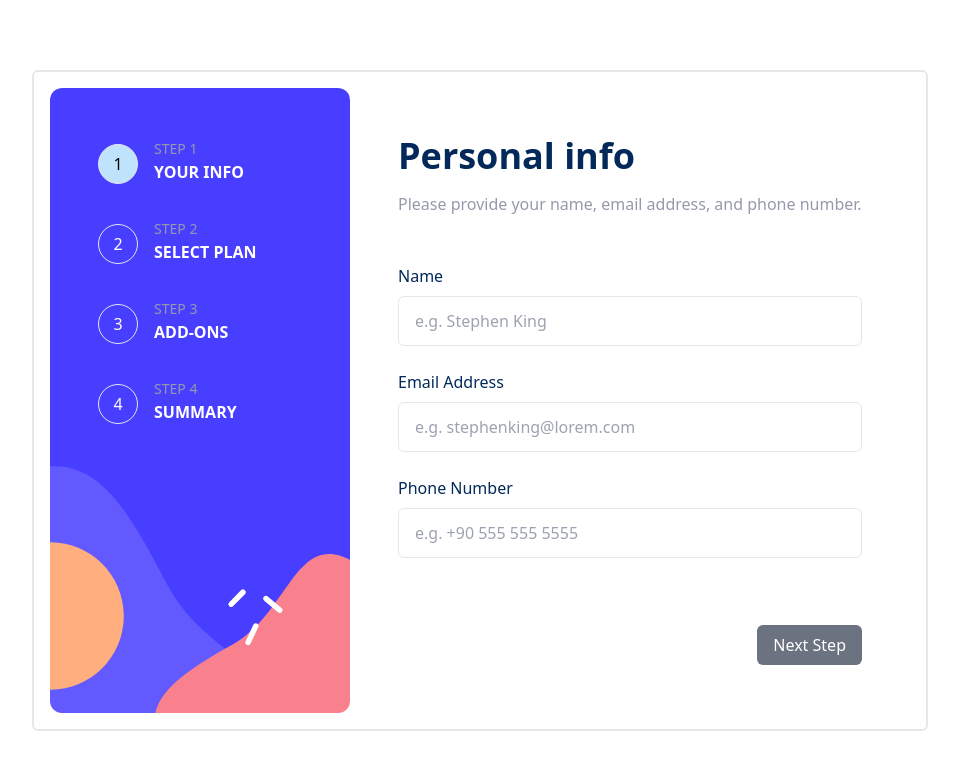
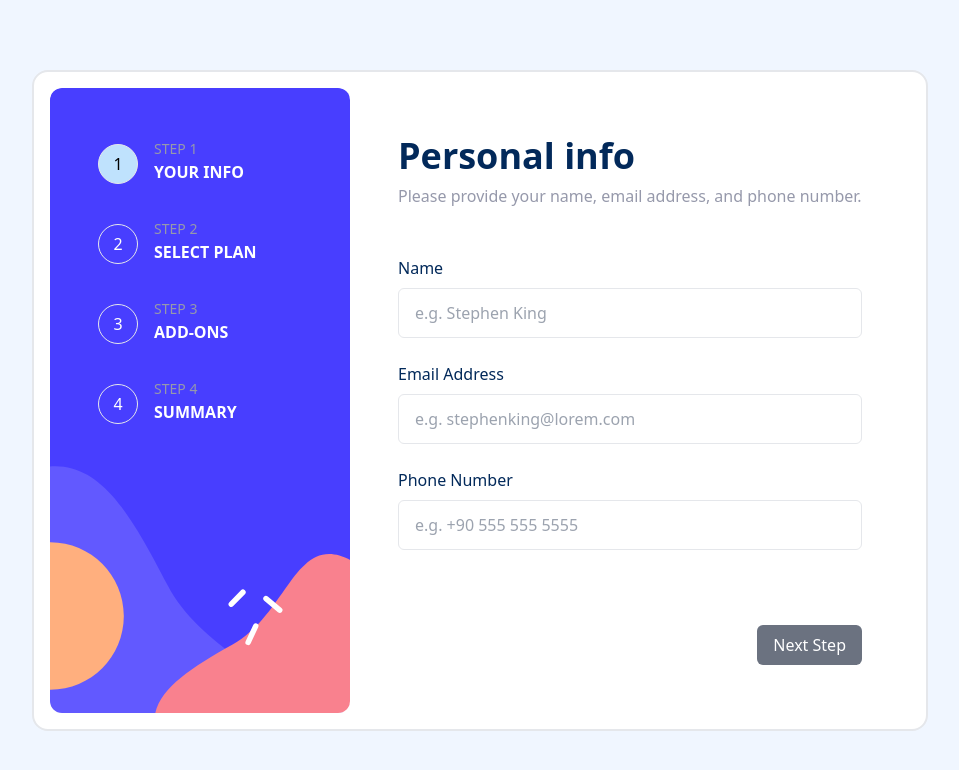
Before and after one commit to tunahangediz/multi-step-form, a React (Vite) app: page / in a window 1280 px wide. Shown: the top 770 px of the page, without its empty margins (160-1119 px from the left). Built offline with nearby package versions, Linux system fonts and the light colour scheme.

Commit message:
add ons border color fixed

```diff
--- a/src/App.tsx
+++ b/src/App.tsx
@@ -92,7 +92,7 @@ function App() {
   return (
     <>
       {/* <YoutubeForm /> */}
-      <div className="flex w-full md:items-center justify-center md:h-screen px-4 md:px-0">
+      <div className="flex w-full md:items-center justify-center md:h-screen px-4 md:px-0 bg-magnolia">
         {isSmallDevice && (
           <Stepper
             goTo={goTo}
@@ -101,7 +101,7 @@ function App() {
             isSmallScreen={true}
           />
         )}
-        <div className="top-24 md:top-0 border-2 rounded-md relative md:mt-0 p-4 max-w-4xl w-full flex bg-white">
+        <div className="top-24 md:top-0 border-2 rounded-2xl relative md:mt-0 p-4 max-w-4xl w-full flex bg-white">
           <div className="hidden md:block">
             <Stepper
               goTo={goTo}
--- a/src/feature/Form/AddOns/CustomCheckBox.tsx
+++ b/src/feature/Form/AddOns/CustomCheckBox.tsx
@@ -24,10 +24,9 @@ const CustomCheckBox: FC<Props> = ({ item, control, index, yearly }) => {
         <div className="my-4">
           <label
             htmlFor={item.name}
-            className={classNames(
-              "flex gap-4 border border-purplishBlue rounded-md p-4",
-              { "bg-magnolia": field.value }
-            )}
+            className={classNames("flex gap-4 border  rounded-md p-4", {
+              "bg-magnolia border-purplishBlue": field.value,
+            })}
           >
             <input
               id={item.name}
@@ -35,6 +34,7 @@ const CustomCheckBox: FC<Props> = ({ item, control, index, yearly }) => {
               {...field}
               checked={field.value}
               value={5}
+              className="w-5 border-2 border-red-500 rounded-md"
             />
             <div className="flex w-full justify-between items-center">
               <div>
--- a/src/feature/Form/FormHeader.tsx
+++ b/src/feature/Form/FormHeader.tsx
@@ -8,7 +8,7 @@ type Props = {
 const FormHeader: FC<Props> = ({ title, description }) => {
   return (
     <div>
-      <h2 className="pb-4 text-4xl font-semibold text-marineBlue">{title}</h2>
+      <h2 className="pb-2 text-4xl font-semibold text-marineBlue">{title}</h2>
       <p className=" text-coolGray ">{description}</p>
     </div>
   );
```
